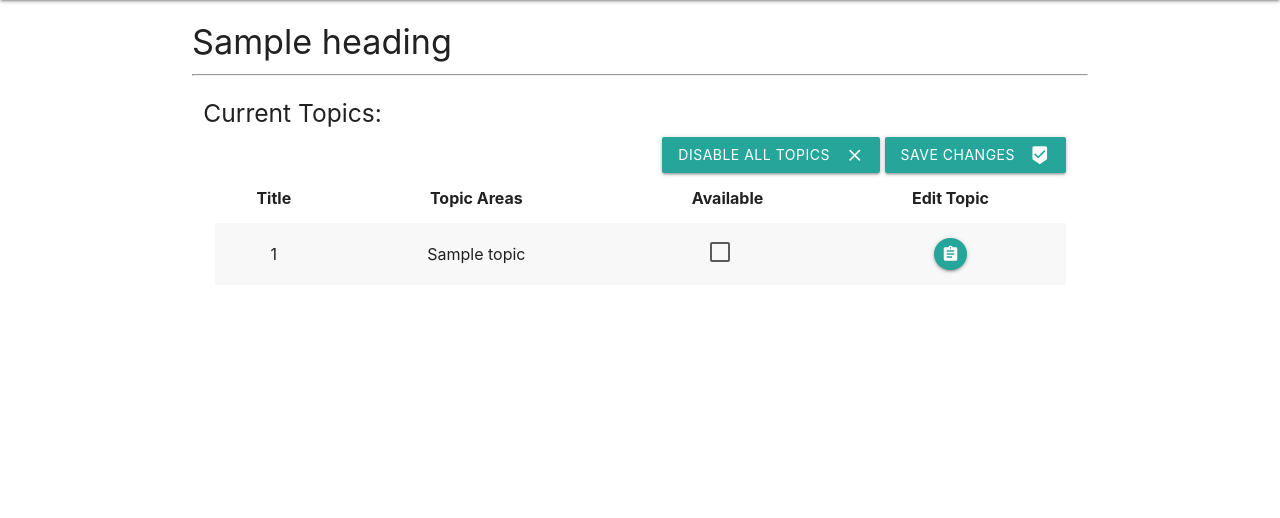
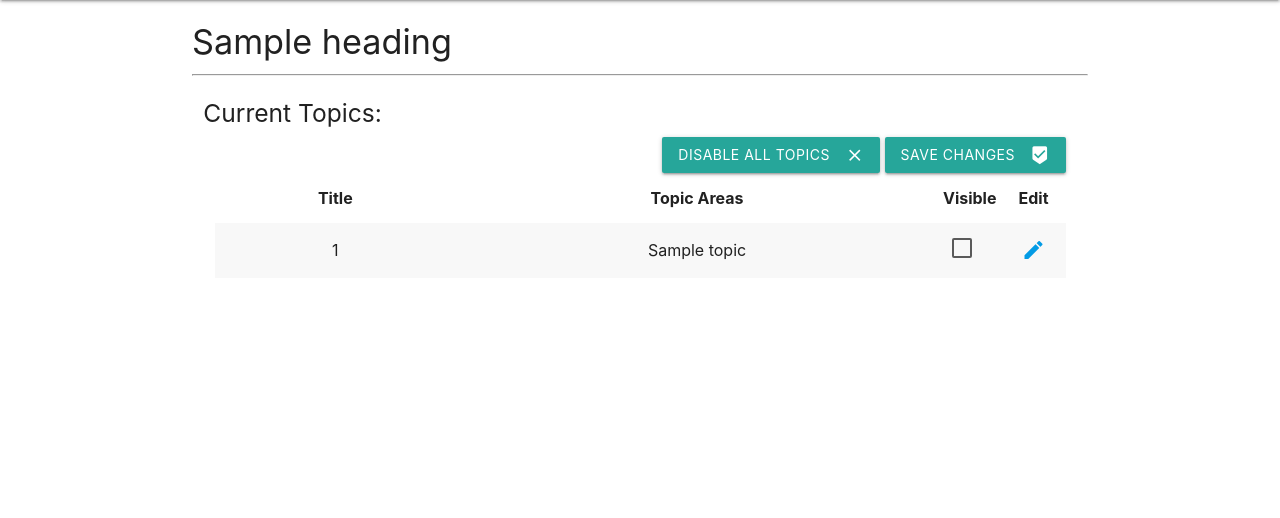
Before and after one commit to c-paras/ThesisManagementSystem, a Flask app: template templates/manage_topics.html in a window 1280 px wide. Shown: the part 64-582 px from the top of the page. Run offline with Flask 2, Linux system fonts and the light colour scheme; the visitor is signed in with stand-in values (Sample User, id 1); the template is opened without the code that fills it: most values are stand-ins (such as "Sample title", 1, 10 or a date in 2020); some libraries are stand-ins or nearby versions.

Commit message:
consistency changes

```diff
--- a/app/create_task.py
+++ b/app/create_task.py
@@ -19,7 +19,7 @@ create_task = Blueprint('create_task', __name__)
 @create_task.route('/create_task', methods=['GET', 'POST'])
 @at_least_role(UserRole.COURSE_ADMIN)
 def create():
-    CO_id = request.args.get('CO_id', None, type=int)
+    CO_id = request.args.get('course_offering_id', None, type=int)
     if request.method == 'GET':
         if CO_id is None:
             abort(400)
--- a/app/manage_topics.py
+++ b/app/manage_topics.py
@@ -37,6 +37,7 @@ def manage():
 
     db.connect()
     for i in range(len(topic)):
+        print(topic[i])
         db.update_rows('topics',
                        [visible[i]],
                        ['visible'],
--- a/static/js/manage_courses.js
+++ b/static/js/manage_courses.js
@@ -25,11 +25,12 @@ function makeChange(data, type, checkbox_id){
         $(checkbox_id).prop('checked', false);
       }
     } else {
-      flash('Visibility changed', false);
       if( type === '1' ){
+        flash('Item is now visible to students', false);
         $(checkbox_id).attr("data-totype", "0");
         $(checkbox_id).prop('checked', true);
       }else{
+        flash('Students can no longer view the item', false);
         $(checkbox_id).attr("data-totype", "1");
         $(checkbox_id).prop('checked', false);
       }
--- a/templates/manage_courses.html
+++ b/templates/manage_courses.html
@@ -2,7 +2,7 @@
 
 {% block body %}
   <div class="row">
-    <div class="section col s3">
+    <div class="section col s4">
       <h5>Select Course Offering:</h5>
       <form class="col s12" id="change-co">
         <div class="input-field">
@@ -20,7 +20,6 @@
               </option>
             {% endfor %}
           </select>
-          <label>Course Offerings</label>
           <a class="waves-effect waves-light btn" id="change-co-btn" onclick="submitCO()">Refresh
             <i class="material-icons right">autorenew</i>
           </a>
@@ -174,7 +173,7 @@
       <p>&nbsp;</p>
       <tr>
         <a class="waves-effect waves-light btn" id="change-co-btn"
-           href="{{ url_for('create_task.create', CO_id=default_co) }}" style="float: right;">Add Task
+           href="{{ url_for('create_task.create', course_offering_id=default_co) }}" style="float: right;">Add Task
           <i class="material-icons right">add</i>
         </a>
       </tr>
--- a/templates/manage_topics.html
+++ b/templates/manage_topics.html
@@ -15,14 +15,19 @@
             </a>
           </div>
           <table class="striped centered responsive-table">
-
+            <colgroup>
+              <col span="1" style="width: 30%">
+              <col span="1" style="width: 60%">
+              <col span="1" style="width: 5%">
+              <col span="1" style="width: 5%">
+            </colgroup>
             <!-- Table header -->
             <thead>
               <tr>
                 <th>Title</th>
                 <th>Topic Areas</th>
-                <th>Available</th>
-                <th>Edit Topic</th>
+                <th>Visible</th>
+                <th>Edit</th>
               </tr>
             </thead>
 
@@ -47,12 +52,9 @@
                       </label>
                     {% endif %}
                   </td>
-                  <td>
-                    <a
-                      class="waves-effect waves-light btn-floating btn-small"
-                      onclick="" id="{{ topic[0] }}" href="#"
-                    >
-                      <i class="large material-icons">assignment</i>
+                  <td style="padding-right: 20px;">
+                    <a id="{{ topic[0] }}" href="#">
+                      <i class="material-icons right">edit</i>
                     </a>
                   </td>
                 </tr>
```
Also changed, not shown: app/manage_courses.py (+11 -14 lines).
